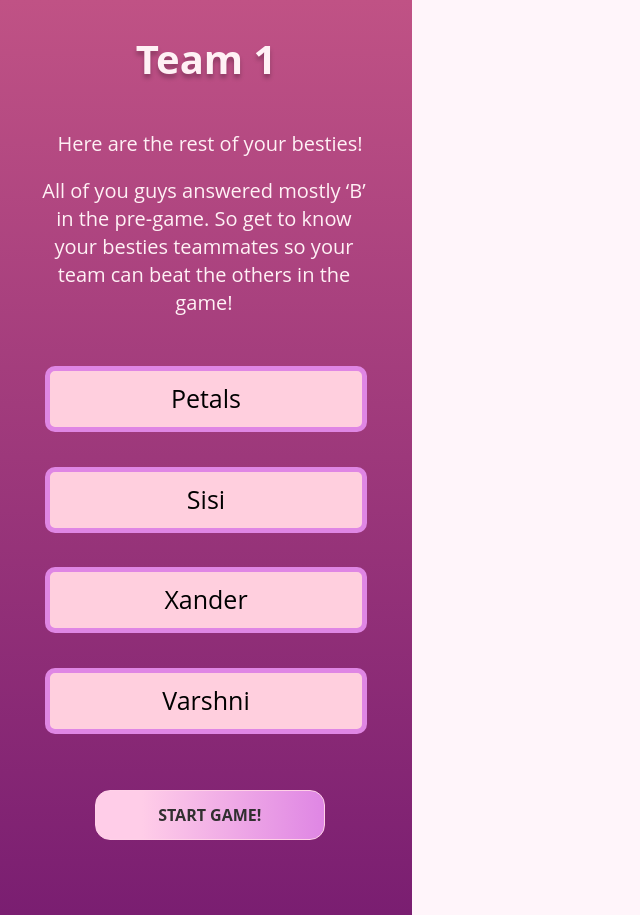
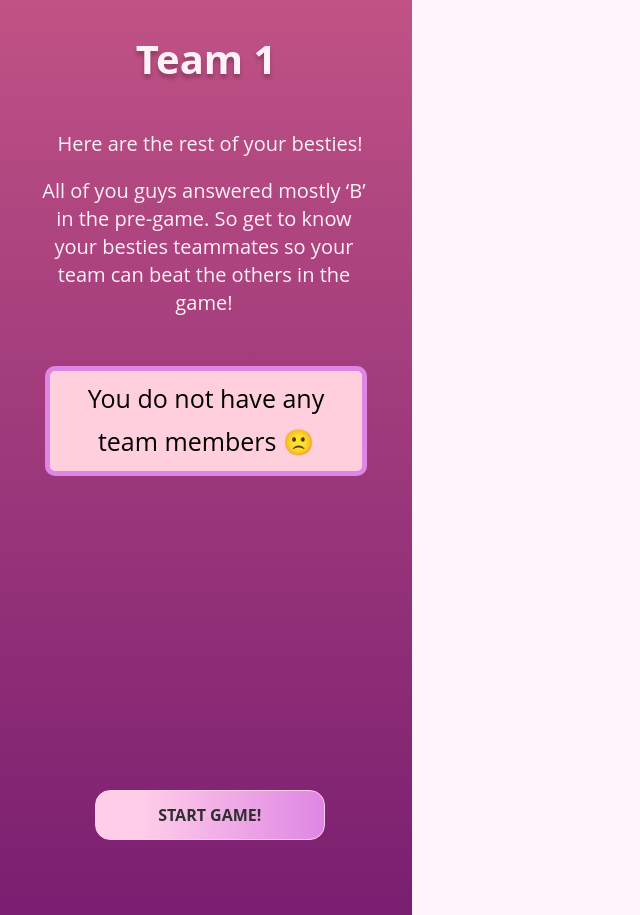
Before and after one commit to acm-projects/Besties, a SvelteKit app in the folder besties-mobile/: page /ChosenTeam in a window 1280 px wide. Shown: the whole page, without its empty margins (0-640 px from the left). Built offline with nearby package versions, Linux system fonts and the light colour scheme.

Commit message:
changed to 1 player

```diff
--- a/besties-mobile/src/routes/ChosenTeam/+page.svelte
+++ b/besties-mobile/src/routes/ChosenTeam/+page.svelte
@@ -7,10 +7,10 @@
     }
 
     const teamMembers: TeamMember[] = [
-      { name: 'Petals', top: '40%' },
-      { name: 'Sisi', top: '51%' },
-      { name: 'Xander', top: '62%' },
-      { name: 'Varshni', top: '73%' },
+      { name: 'You do not have any team members 🙁', top: '40%' },
+      // { name: 'Sisi', top: '51%' },
+      // { name: 'Petals', top: '62%' },
+      // { name: 'Varshni', top: '73%' },
     ];
 </script>
 
@@ -71,7 +71,7 @@
     .team-member {
       position: absolute;
       width: 322px;
-      height: 66px;
+      height: 110px;
       left: 45px;
       background: #FFCFDE;
       border-radius: 10px;
```
